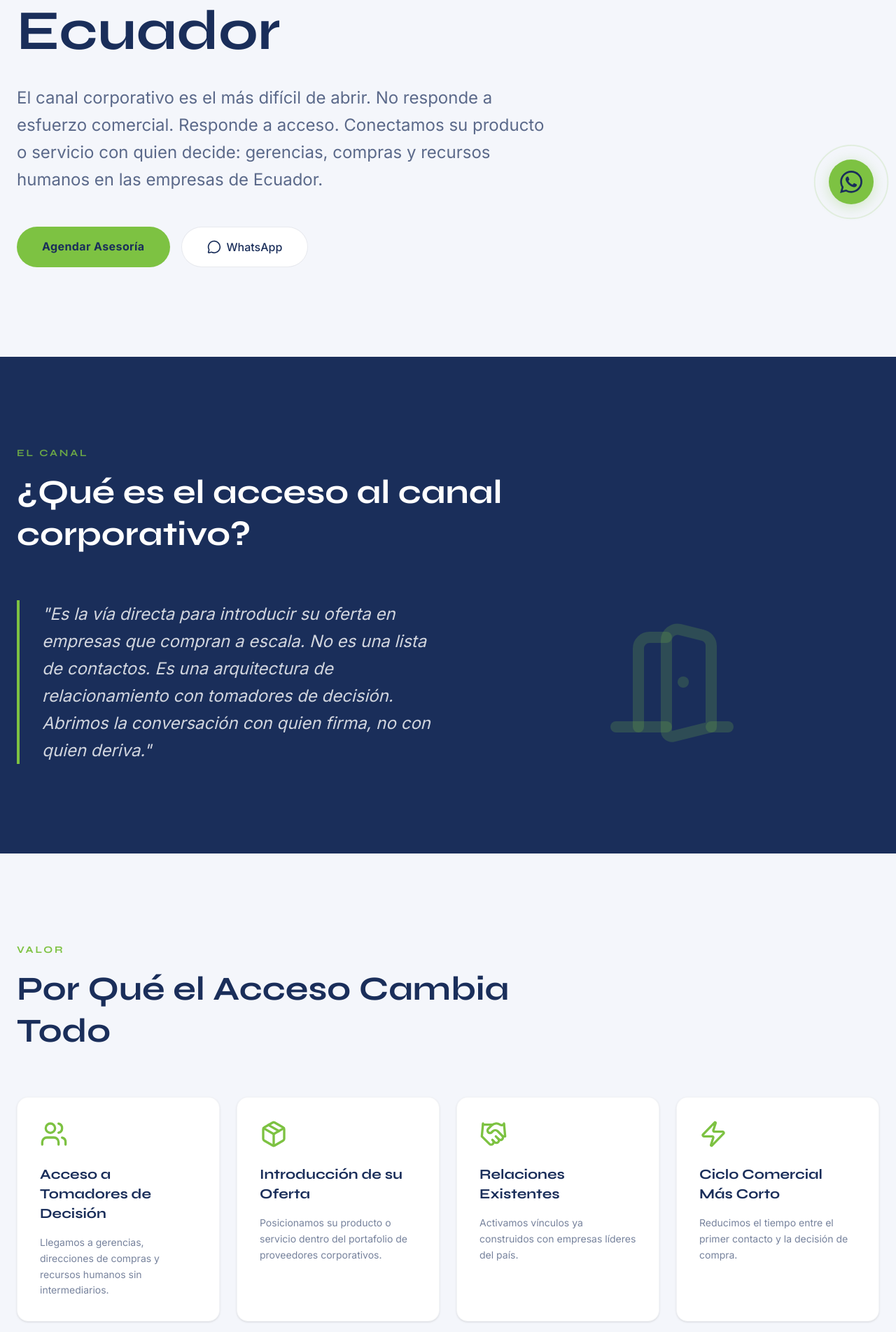
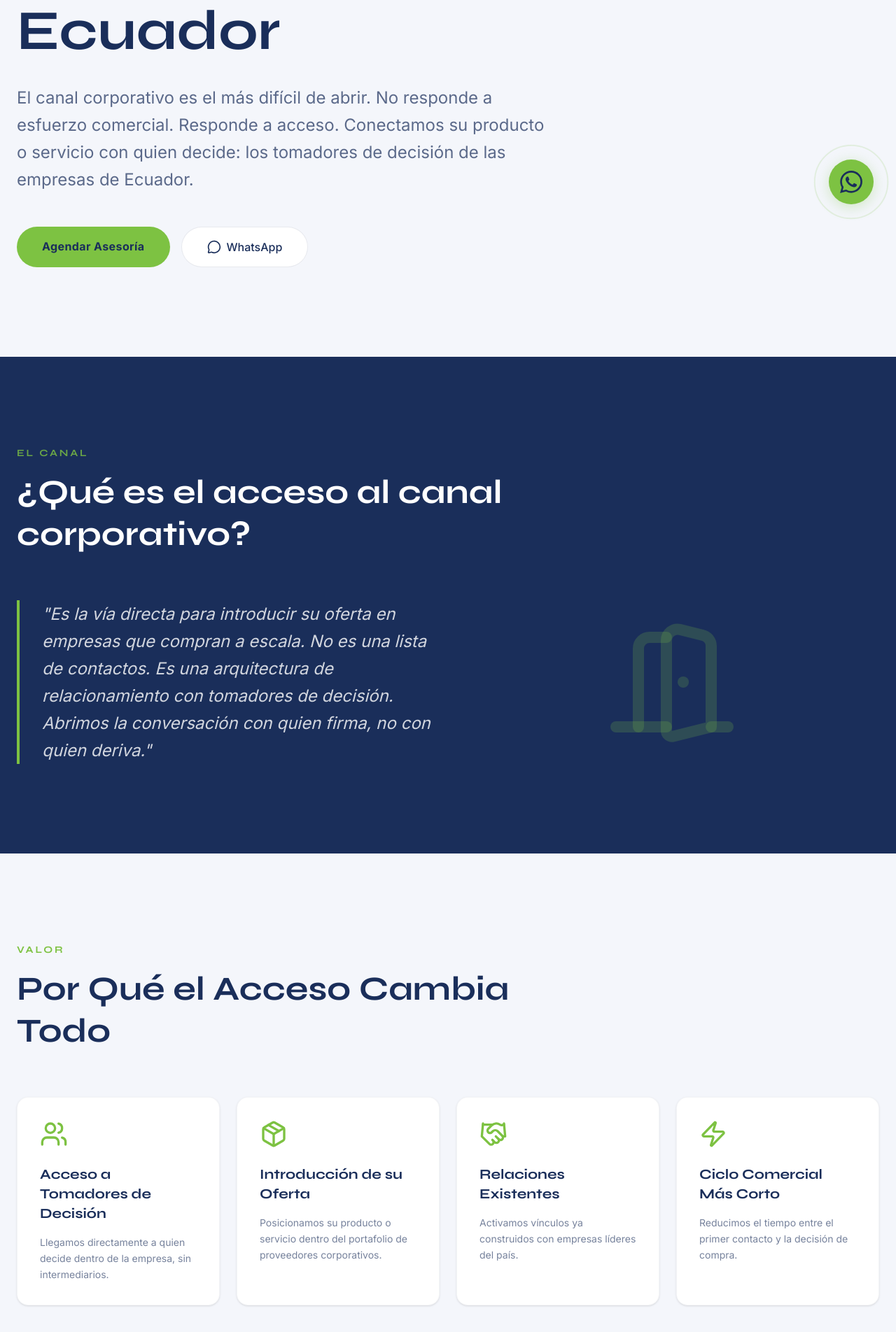
Before and after one commit to ArturMoraRosero/PaginaWebOrigami, a Next.js app: page /acceso-canal-corporativo-b2b-ecuador in a window 1280 px wide. Shown: the part 476-2380 px from the top of the page at 70% size. Built offline with nearby package versions, Linux system fonts and the light colour scheme.

Commit message:
Elimina menciones a recursos humanos en pagina B2B corporativo

```diff
--- a/src/app/acceso-canal-corporativo-b2b-ecuador/layout.tsx
+++ b/src/app/acceso-canal-corporativo-b2b-ecuador/layout.tsx
@@ -2,14 +2,14 @@ import type { Metadata } from "next";
 
 export const metadata: Metadata = {
   title: "Acceso al Canal Corporativo B2B en Ecuador",
-  description: "Introduzca su producto o servicio en el canal corporativo de Ecuador. Conectamos su oferta con gerentes, compras y recursos humanos que toman decisiones. Conozca más.",
+  description: "Introduzca su producto o servicio en el canal corporativo de Ecuador. Conectamos su oferta con los tomadores de decisión de las empresas. Conozca más.",
   alternates: {
     canonical: "https://www.oriconsultoria.com/acceso-canal-corporativo-b2b-ecuador",
   },
-  keywords: ["acceso al canal corporativo Ecuador", "introducir productos al canal corporativo", "contactos gerentes y recursos humanos", "tomadores de decisión B2B Ecuador", "venta al canal corporativo Quito"],
+  keywords: ["acceso al canal corporativo Ecuador", "introducir productos al canal corporativo", "contacto con tomadores de decisión", "tomadores de decisión B2B Ecuador", "venta al canal corporativo Quito"],
   openGraph: {
     title: "Acceso al Canal Corporativo B2B en Ecuador | Origami Consulting",
-    description: "Introduzca su producto o servicio en el canal corporativo de Ecuador. Conectamos su oferta con gerentes, compras y recursos humanos que toman decisiones. Conozca más.",
+    description: "Introduzca su producto o servicio en el canal corporativo de Ecuador. Conectamos su oferta con los tomadores de decisión de las empresas. Conozca más.",
     url: "https://www.oriconsultoria.com/acceso-canal-corporativo-b2b-ecuador",
     siteName: "Origami Consulting Group",
     locale: "es_EC",
--- a/src/app/acceso-canal-corporativo-b2b-ecuador/page.tsx
+++ b/src/app/acceso-canal-corporativo-b2b-ecuador/page.tsx
@@ -17,14 +17,14 @@ const content = {
   h1: "Acceso al Canal Corporativo B2B en Ecuador",
   intro: {
     tag: "Nuestra Especialidad",
-    text: "El canal corporativo es el más difícil de abrir. No responde a esfuerzo comercial. Responde a acceso. Conectamos su producto o servicio con quien decide: gerencias, compras y recursos humanos en las empresas de Ecuador.",
+    text: "El canal corporativo es el más difícil de abrir. No responde a esfuerzo comercial. Responde a acceso. Conectamos su producto o servicio con quien decide: los tomadores de decisión de las empresas de Ecuador.",
   },
   definition: {
     title: "¿Qué es el acceso al canal corporativo?",
     text: "Es la vía directa para introducir su oferta en empresas que compran a escala. No es una lista de contactos. Es una arquitectura de relacionamiento con tomadores de decisión. Abrimos la conversación con quien firma, no con quien deriva.",
   },
   benefits: [
-    { title: "Acceso a Tomadores de Decisión", desc: "Llegamos a gerencias, direcciones de compras y recursos humanos sin intermediarios.", icon: Users },
+    { title: "Acceso a Tomadores de Decisión", desc: "Llegamos directamente a quien decide dentro de la empresa, sin intermediarios.", icon: Users },
     { title: "Introducción de su Oferta", desc: "Posicionamos su producto o servicio dentro del portafolio de proveedores corporativos.", icon: Package },
     { title: "Relaciones Existentes", desc: "Activamos vínculos ya construidos con empresas líderes del país.", icon: Handshake },
     { title: "Ciclo Comercial Más Corto", desc: "Reducimos el tiempo entre el primer contacto y la decisión de compra.", icon: Zap },
@@ -44,8 +44,8 @@ const content = {
   },
   examples: [
     { title: "Proveedores Corporativos", desc: "Empresas que buscan entrar al portafolio de compras de grandes cuentas." },
-    { title: "Servicios a Recursos Humanos", desc: "Beneficios, capacitación y bienestar para el área de talento." },
-    { title: "Productos B2B", desc: "Bienes y equipos que requieren aprobación de gerencia o compras." },
+    { title: "Servicios Corporativos", desc: "Soluciones que se contratan a nivel directivo para toda la organización." },
+    { title: "Productos B2B", desc: "Bienes y equipos que requieren aprobación de los tomadores de decisión." },
     { title: "Nuevos Entrantes al Mercado", desc: "Marcas que llegan a Ecuador y necesitan acceso al canal corporativo." },
   ],
   results: {
@@ -100,7 +100,7 @@ export default function B2BCorporateChannelPage() {
               "name": "Origami Consulting Group"
             },
             "areaServed": "Ecuador",
-            "description": "Consultoría para introducir productos y servicios en el canal corporativo de Ecuador, mediante acceso directo a gerentes, compras y recursos humanos que toman decisiones."
+            "description": "Consultoría para introducir productos y servicios en el canal corporativo de Ecuador, mediante acceso directo a los tomadores de decisión de las empresas."
           })
         }}
       />
```
